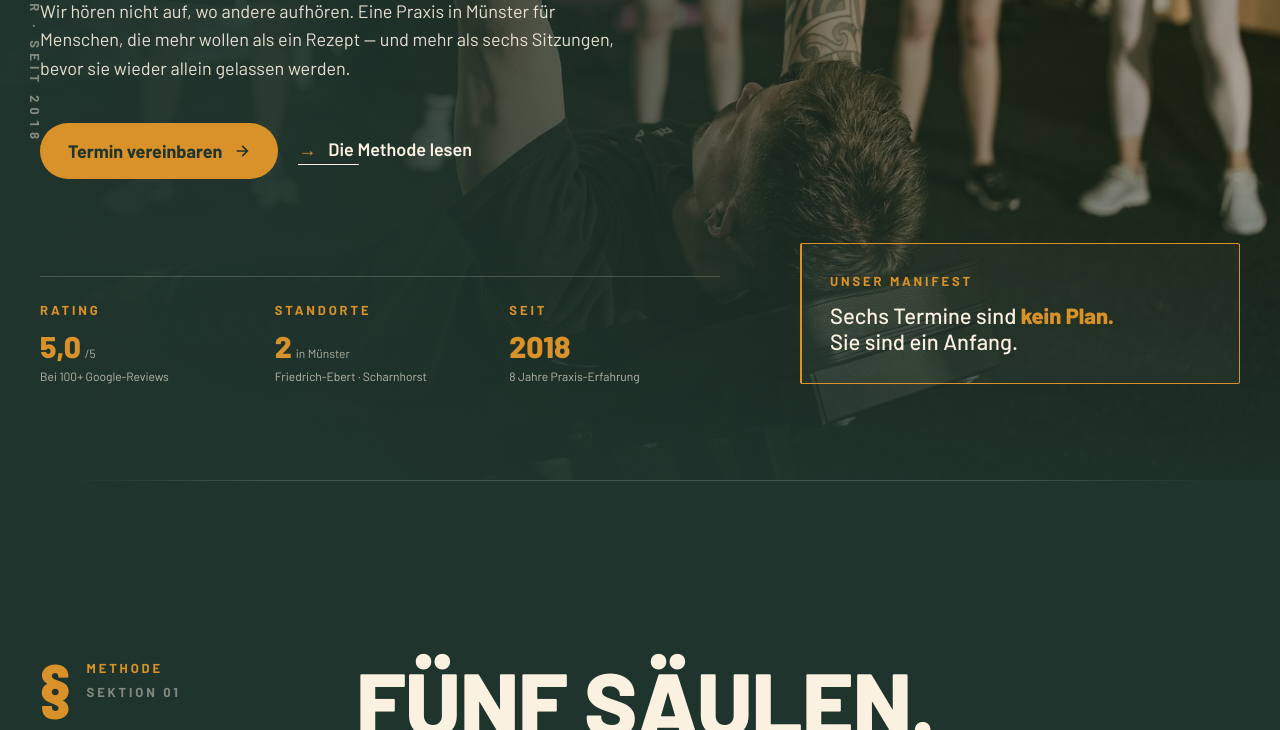
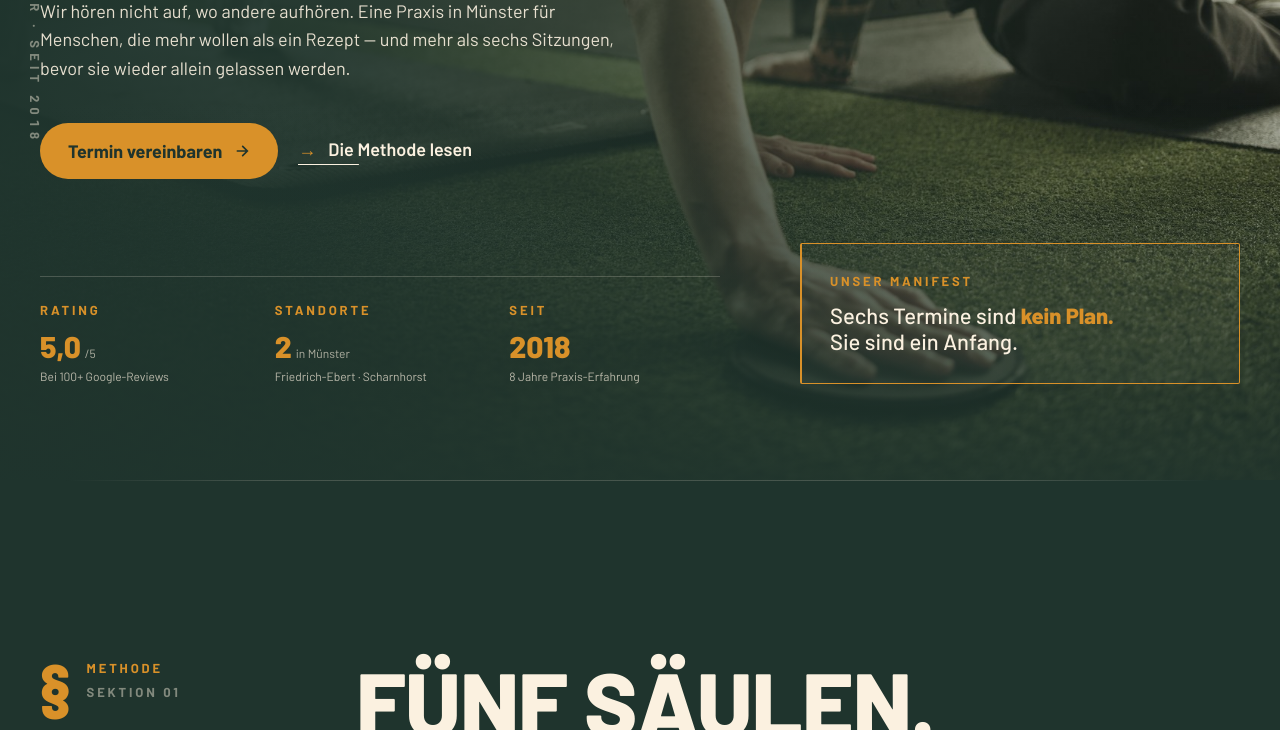
Before and after one commit to abraemswig-wq/r5-praxis-design, a plain HTML site: page index.html in a window 1280 px wide. Shown: the part 677-1407 px from the top of the page. Drawn offline with nearby package versions, Linux system fonts and the light colour scheme; a script that the page names is missing.

Commit message:
Hero-Background: neues authentisches Trainings-Foto aus der Praxis
- img/scenes/hero-praxis.jpg ersetzt die Health-Club-community.jpg als Hero-Hintergrund
- Echtes Foto: Patient*in macht Planken-Übung mit Gleitscheiben, Therapeut*in im REHAB-FIVE-Shirt begleitet
- 5.1 MB → 358 KB komprimiert (1920×1440, Quality 85), progressive
- Alt-Text aktualisiert für Accessibility

Co-Authored-By: Claude Opus 4.7 (1M context) <noreply@anthropic.com>

```diff
--- a/index.html
+++ b/index.html
@@ -417,7 +417,7 @@
 
   <!-- HINTERGRUND-BILD full-bleed -->
   <div class="absolute inset-0 z-0">
-    <img src="img/scenes/community.jpg" alt="REHAB FIVE Münster" class="w-full h-full object-cover object-center"/>
+    <img src="img/scenes/hero-praxis.jpg" alt="Training mit Therapeut in der REHAB FIVE Praxis Münster" class="w-full h-full object-cover object-center"/>
     <!-- Petrol-Overlays für Lesbarkeit: links stark, rechts transparent; unten verschwommen ins Petrol -->
     <div class="absolute inset-0" style="background: linear-gradient(95deg, #1F342D 0%, rgba(31,52,45,0.92) 28%, rgba(31,52,45,0.65) 55%, rgba(31,52,45,0.35) 80%, rgba(31,52,45,0.2) 100%);"></div>
     <div class="absolute inset-0" style="background: linear-gradient(180deg, rgba(31,52,45,0.45) 0%, transparent 25%, transparent 65%, rgba(31,52,45,0.85) 100%);"></div>
```
Also changed, not shown: rehab-five-design.html (+1 -1 lines), img/scenes/hero-praxis.jpg (added).
